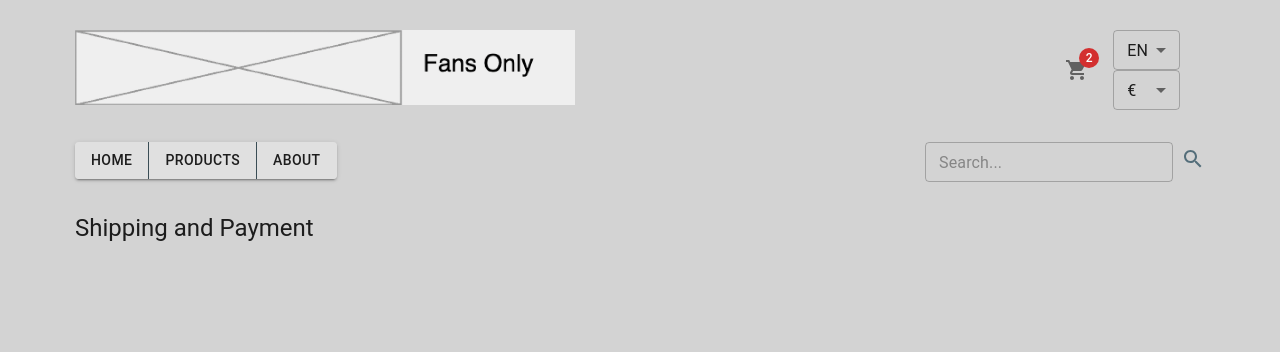
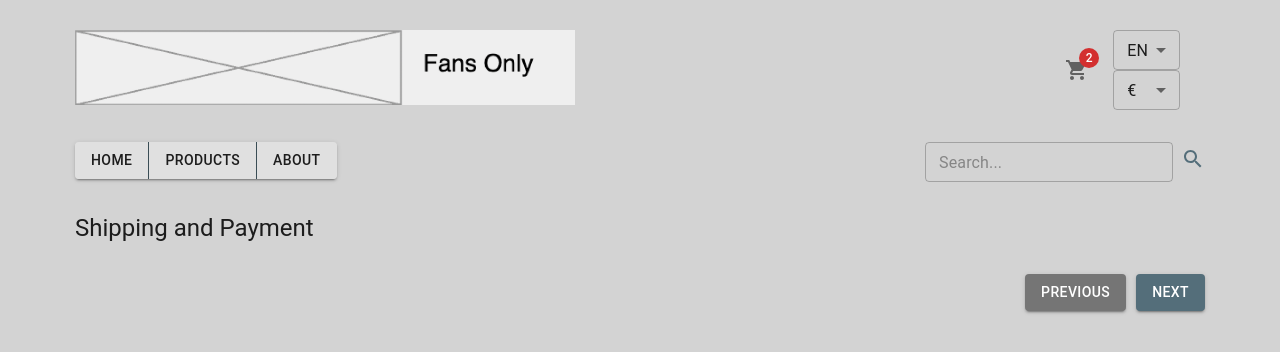
Before and after one commit to VeeHalonen/ux-prototype, a React (Create React App) app: page /shipping-and-payment in a window 1280 px wide. Shown: the top 352 px of the page. Built offline with nearby package versions, Linux system fonts and the light colour scheme.

Commit message:
Add nav buttons

```diff
--- a/src/views/OrderConfirmation.jsx
+++ b/src/views/OrderConfirmation.jsx
@@ -1,7 +1,17 @@
 import { Button, Typography } from "@mui/material";
+import { Link } from "react-router-dom";
 
 const OrderConfirmation = () => {
-  return <Typography variant="h5">Order Confirmation</Typography>;
+  return (
+    <div>
+      <Typography variant="h5">Order Confirmation</Typography>
+      <div style={{ textAlign: "end", marginTop: 30, marginBottom: 100 }}>
+        <Button component={Link} to="/" variant="contained">
+          Back to Home
+        </Button>
+      </div>
+    </div>
+  );
 };
 
 export default OrderConfirmation;
--- a/src/views/ShippingAndPayment.jsx
+++ b/src/views/ShippingAndPayment.jsx
@@ -1,7 +1,26 @@
 import { Button, Typography } from "@mui/material";
+import { Link } from "react-router-dom";
 
 const ShippingAndPayment = () => {
-  return <Typography variant="h5">Shipping and Payment</Typography>;
+  return (
+    <div>
+      <Typography variant="h5">Shipping and Payment</Typography>
+      <div style={{ textAlign: "end", marginTop: 30, marginBottom: 100 }}>
+        <Button
+          component={Link}
+          to="/order-summary"
+          variant="contained"
+          color="secondary"
+          style={{ marginRight: 10 }}
+        >
+          Previous
+        </Button>
+        <Button component={Link} to="/order-confirmation" variant="contained">
+          Next
+        </Button>
+      </div>
+    </div>
+  );
 };
 
 export default ShippingAndPayment;
```
